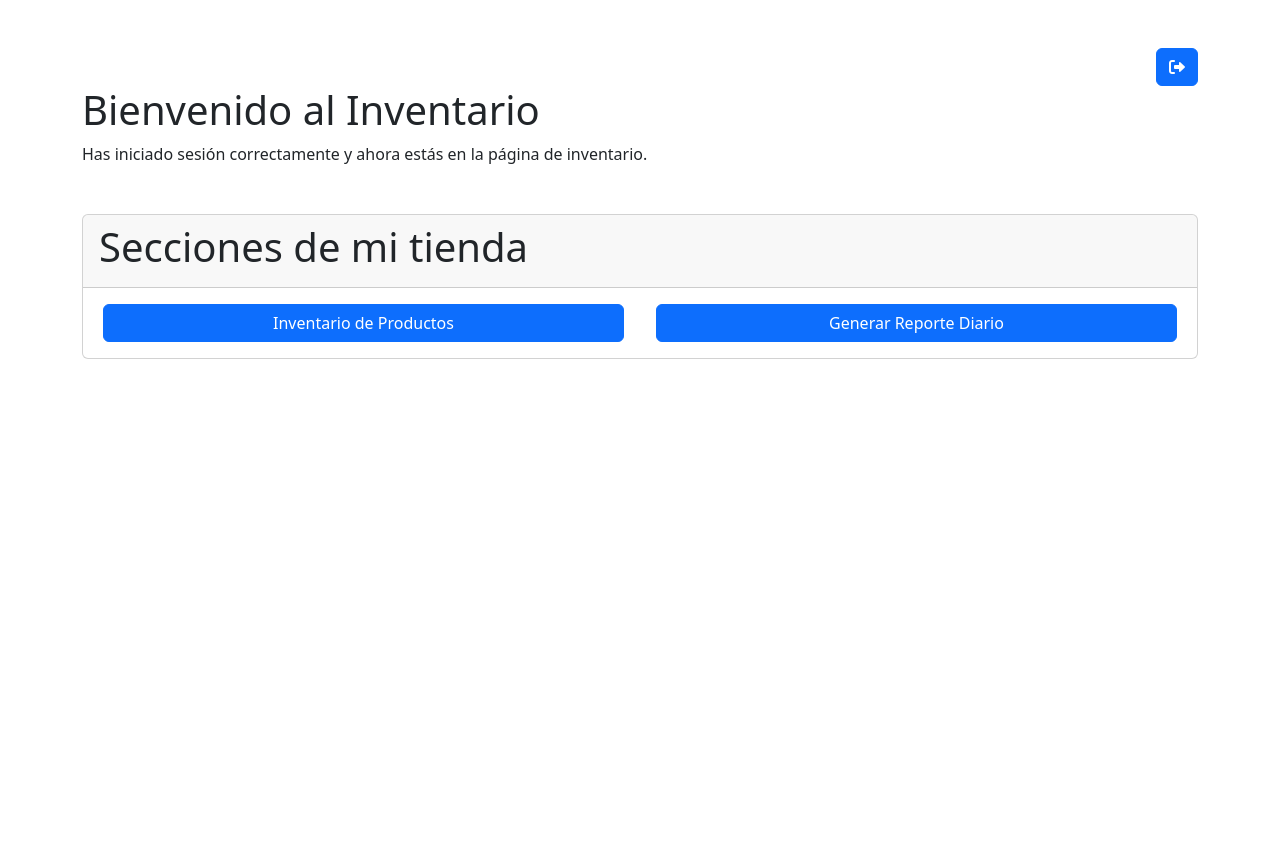
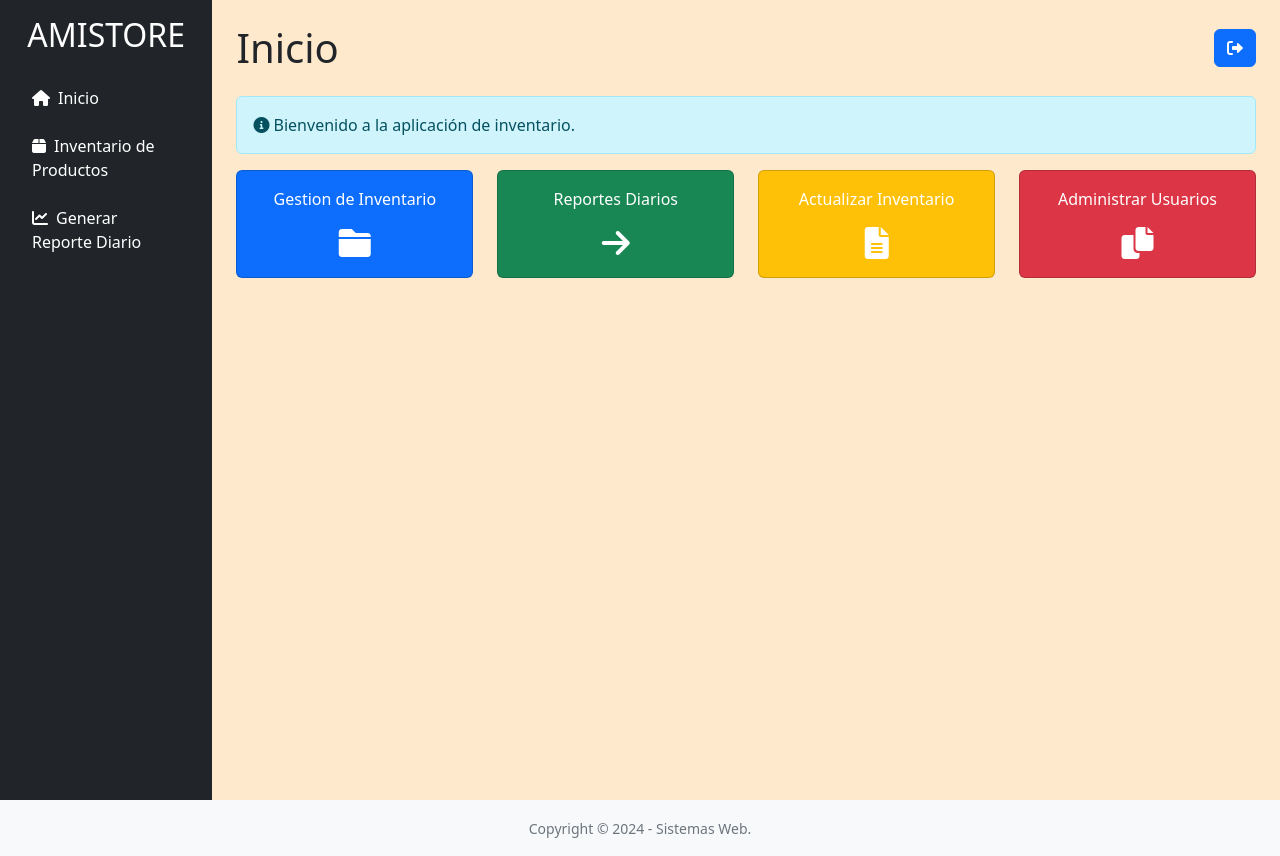
Before and after one commit to AlexanderGarrido/RapifreshApp, a Django app: page /inventario/ in a window 1280 px wide. Before the commit the page ends 359 px from the top, so only its background shows below. Run offline with Django 5.2, Linux system fonts and the light colour scheme.

Commit message:
Edit frond end productos.html and inventario.html

```diff
--- a/templates/inventarioApp/inventario.html
+++ b/templates/inventarioApp/inventario.html
@@ -6,36 +6,89 @@
   <meta name="viewport" content="width=device-width, initial-scale=1">
   <title>Inventario</title>
   <link href="https://cdn.jsdelivr.net/npm/bootstrap@5.3.3/dist/css/bootstrap.min.css" rel="stylesheet">
-  <link rel="stylesheet" href="https://cdnjs.cloudflare.com/ajax/libs/font-awesome/6.0.0-beta3/css/all.min.css"/>
+  <link rel="stylesheet" href="https://cdnjs.cloudflare.com/ajax/libs/font-awesome/6.0.0-beta3/css/all.min.css" />
 </head>
 
-<body>
-  <div class="container mt-5">
-    <div style="display: flex; justify-content: end;">
-      <a href="{% url 'login' %}" class="btn btn-primary"><i class="fa-solid fa-right-from-bracket"></i></a>
-  </div>
-    <h1>Bienvenido al Inventario</h1>
-    <p>Has iniciado sesión correctamente y ahora estás en la página de inventario.</p>
-    <div class="card my-5">
-      <div class="card-header">
-        <h1>Secciones de mi tienda</h1>
+<body style="background-color: #ffe9cc;">
+  <!-- Barra lateral -->
+  <div class="d-flex">
+    <nav class="bg-dark p-3" style="width: 250px; height: 100vh;">
+      <h2 class="text-center text-white mb-4">AMISTORE</h2>
+      <ul class="nav flex-column">
+        <li class="nav-item mb-2">
+          <a href="{% url 'inventario' %}" class="nav-link text-white"><i class="fa-solid fa-home me-2"></i>Inicio</a>
+        </li>
+        <li class="nav-item mb-2">
+          <a href="{% url 'invProduct' %}" class="nav-link text-white"><i class="fa-solid fa-box me-2"></i>Inventario de Productos</a>
+        </li>
+        <li class="nav-item mb-2">
+          <a href="{% url 'reports' %}" class="nav-link text-white"><i class="fa-solid fa-chart-line me-2"></i>Generar Reporte Diario</a>
+        </li>
+      </ul>
+    </nav>
+
+    <!-- Contenido principal -->
+    <div class="container-fluid p-4">
+      <div class="d-flex justify-content-between align-items-center">
+        <h1 class="mb-0">Inicio</h1>
+        <a href="{% url 'login' %}" class="btn btn-primary"><i class="fa-solid fa-right-from-bracket"></i></a>
       </div>
-      <div class="card-body">
-        <div class="row">
-          <div class="col-6 px-3">
-            <div class="d-grid">
-              <a href="{% url 'invProduct' %}" class="btn btn-primary">Inventario de Productos</a>
+
+      <!-- Mensaje de bienvenida -->
+      <div class="alert alert-info mt-4" role="alert">
+        <i class="fa-solid fa-info-circle"></i> Bienvenido a la aplicación de inventario.
+      </div>
+
+      <!-- Tarjetas de secciones -->
+      <div class="row">
+        <div class="col-md-3 mb-3">
+          <div class="card text-white bg-primary">
+            <div class="card-body text-center">
+              <p>Gestion de Inventario</p>
+              <a href="{% url 'invProduct' %}" class="stretched-link text-white">
+                <i class="fa-solid fa-folder fa-2x"></i>
+              </a>
             </div>
           </div>
-          <div class="col-6 px-3">
-            <div class="d-grid">
-              <a href="{% url 'reports' %}" class="btn btn-primary">Generar Reporte Diario</a>
+        </div>
+        <div class="col-md-3 mb-3">
+          <div class="card text-white bg-success">
+            <div class="card-body text-center">
+              <p>Reportes Diarios</p>
+              <a href="{% url 'reports' %}" class="stretched-link text-white">
+                <i class="fa-solid fa-arrow-right fa-2x"></i>
+              </a>
+            </div>
+          </div>
+        </div>
+        <div class="col-md-3 mb-3">
+          <div class="card text-white bg-warning">
+            <div class="card-body text-center">
+              <p>Actualizar Inventario</p>
+              <a href="{% url 'reports' %}" class="stretched-link text-white">
+                <i class="fa-solid fa-file-alt fa-2x"></i>
+              </a>
+            </div>
+          </div>
+        </div>
+        <div class="col-md-3 mb-3">
+          <div class="card text-white bg-danger">
+            <div class="card-body text-center">
+              <p>Administrar Usuarios</p>
+              <a href="{% url 'reports' %}" class="stretched-link text-white">
+                <i class="fa-solid fa-copy fa-2x"></i>
+              </a>
             </div>
           </div>
         </div>
       </div>
     </div>
   </div>
+
+  <footer class="text-center py-3 bg-light text-secondary">
+    <small>Copyright © 2024 - Sistemas Web.</small>
+  </footer>
+
   <script src="https://cdn.jsdelivr.net/npm/bootstrap@5.3.3/dist/js/bootstrap.bundle.min.js"></script>
 </body>
 
```
Also changed, not shown: templates/inventarioApp/productos.html (+55 -37 lines).
